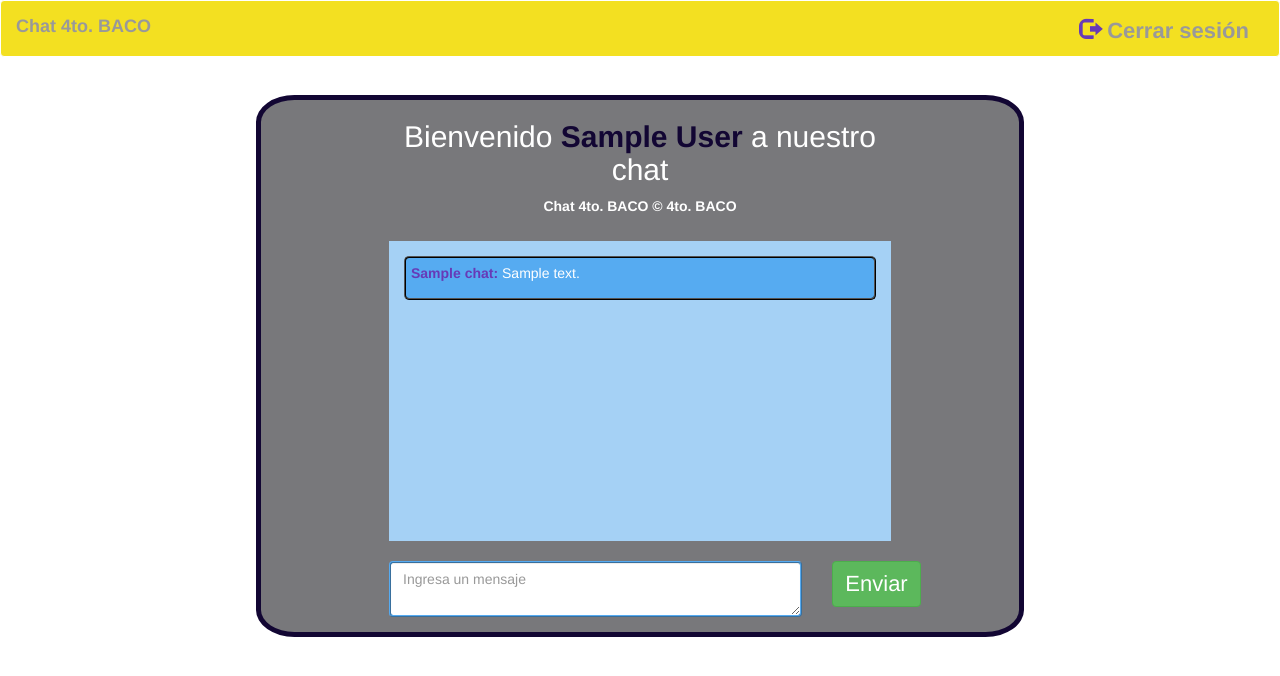
After one commit to levirosales98/chat, a PHP site: page /chatpage.php in a window 1280 px wide. The commit adds this page. Shown: the top 676 px of the page. Run offline with PHP 8.4, Linux system fonts and the light colour scheme; the visitor is signed in with stand-in values (Sample User, id 1); tables that the repository leaves empty or names only in its code hold one stand-in row (values such as "Sample post").

Commit message:
Se agrega la pagina del chat y se corrigen algunos detalles

```diff
--- a/add_user.php
+++ b/add_user.php
@@ -8,11 +8,8 @@
         $password = $_POST['password'];
         $number = $_POST['number'];
         $address = $_POST['address'];
-
         $sql = "INSERT INTO `register`(`name`, `email`, `password`, `number`, `address`) VALUES('".$name."','".$email."','".$password."','".$number."','".$address."')";
-
         $query = mysqli_query($conn, $sql); //aquí se ejecuta la instrucción
-
         if($query) //si se ejecutó la inserción de datos
         {
             session_start(); //permite trabajar con variables de sesion
--- /dev/null
+++ b/chatpage.php
@@ -0,0 +1,147 @@
+<!DOCTYPE html>
+<html>
+    <head>
+        <title>Chat</title>
+    </head>
+    <body>
+        <?php
+            session_start();
+            if(isset($_SESSION['name']))
+            {
+                include "layouts/header2.php";
+                include "config.php";
+                $sql = "SELECT * FROM `chat`";
+                $query = mysqli_query($conn, $sql);
+            // llave de cierre en la parte inferior
+        ?>
+
+    <style>
+		h2 {
+			color: white;
+		}
+
+		label {
+			color: white;
+		}
+
+		span {
+			color: #673ab7;
+			font-weight: bold;
+		}
+
+		.container {
+			margin-top: 3%;
+			width: 60%;
+			background-color: #26262b9e;
+			padding-right: 10%;
+			padding-left: 10%;
+			border: #120633 5px solid;
+			border-radius: 5%;
+		}
+
+		.btn-primary {
+			background-color: #673AB7;
+		}
+
+		.display-chat {
+			height: 300px;
+			background-color: #a5d1f5;
+			margin-bottom: 4%;
+			overflow: auto;
+			padding: 15px;
+		}
+
+		.message {
+			background-color: #56abf1;
+			color: white;
+			border-radius: 5px;
+			padding: 5px;
+			margin-bottom: 3%;
+			border: 2px ridge #000;
+		}
+	</style>
+
+    <meta http-equiv="refresh" content="20"> <!-- para refrescar la pagina-->
+
+	<script>
+		$(document).ready(function() {
+			// Set trigger and container variables
+			var trigger = $('.container .display-chat '),
+				container = $('#content');
+
+			// Fire on click
+			trigger.on('click', function() {
+				// Set $this for re-use. Set target from data attribute
+				var $this = $(this),
+					target = $this.data('target');
+
+				// Load target page into container
+				container.load(target + '.php');
+
+				// Stop normal link behavior
+				return false;
+			});
+		});
+	</script>
+
+    <div class="container">
+		<center>
+			<h2>Bienvenido <span style="color:#120633; font-weight: 600;"><?php echo $_SESSION['name']; ?> </span> a nuestro chat</h2>
+			<label>Chat 4to. BACO &copy; 4to. BACO</label>
+		</center></br>
+		<div class="display-chat" id="display-chat">
+
+			<?php
+                if (mysqli_num_rows($query) > 0) //si alguien ya escribió
+                {
+                    while ($row = mysqli_fetch_assoc($query))
+                    {
+			?>
+
+                <div class="message">
+                    <p>
+                        <span><?php echo $row['name'];?>: </span>
+						<?php echo $row['message'];?>
+                    </p>
+                </div>
+
+            <?php
+				    } //cierre del bucle while
+			    } //cierre del iterador for
+                else
+                {
+            ?>
+				<div class="message">
+					<p>
+						No hay ninguna conversación previa.
+					</p>
+				</div>
+			<?php
+			    } //cierre del else
+			?>
+
+		</div>
+
+        <form class="form-horizontal" method="post" action="sendMessage.php"> <!--formulario para enviar mensajes-->
+			<div class="form-group">
+				<div class="col-sm-10">
+					<textarea name="msg" class="form-control" style="border: ridge 2px #56abf1;color: #000;" placeholder="Ingresa un mensaje"></textarea>
+				</div>
+				<div class="col-sm-2">
+					<button type="submit" class="btn btn-success" style="font-size: 22px;">Enviar</button>
+				</div>
+			</div>
+		</form>
+	</div>
+
+
+
+        <?php
+            }
+            else
+            {
+                header('location:index.php');
+            }
+        ?>
+    </body>
+</html>
--- a/layouts/header2.php
+++ b/layouts/header2.php
@@ -45,7 +45,7 @@
                 </div>
                 <div class="collapse navbar-collapse" id="myNavbar">
                     <ul class="nav navbar-nav navbar-right">
-                        <li><a href="#"><span class="glyphicon glyphicon-log-out"></span>Cerrar sesión</a></li>
+                        <li><a href="#"><span class="glyphicon glyphicon-log-out"></span> Cerrar sesión</a></li>
                     </ul>
                 </div>
             </div>
```
Also changed, not shown: database/script.sql (added, +84 -0 lines), home.php (+23 -15 lines), register.php (+11 -7 lines).
